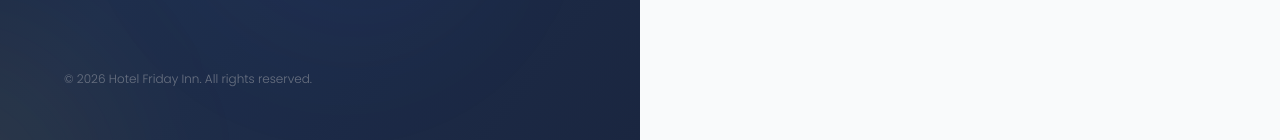
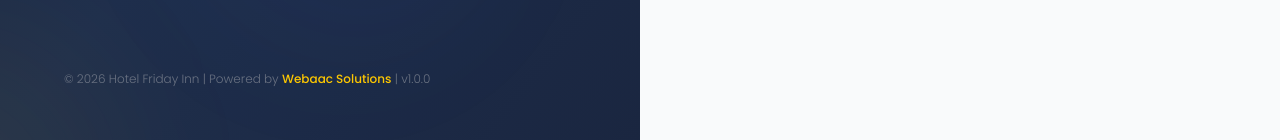
Before and after one commit to Aruneshwaran19/hotel-frontend-v2-, a React (Vite) app: page /login in a window 1280 px wide. Shown: the part 657-797 px from the top of the page. Built offline with nearby package versions, Linux system fonts and the light colour scheme; no server answers; what @react-pdf/renderer would draw is missing.

Commit message:
Added Webaac branding)

```diff
--- a/src/components/layout/Sidebar.jsx
+++ b/src/components/layout/Sidebar.jsx
@@ -131,8 +131,11 @@ export default function Sidebar({ isOpen, setIsOpen }) {
 
         <div className="shrink-0 px-6 py-3 md:py-4 border-t border-white/10">
           <div className="flex items-center justify-center">
-            <p className="text-[10px] font-semibold text-gray-500 uppercase tracking-widest">
-              © Hotel Friday Inn 2026
+            <p className="text-[10px] font-semibold text-gray-500 uppercase tracking-widest text-center leading-relaxed">
+              © 2026 Hotel Friday Inn
+              <br />
+              Powered by{" "}
+              <span className="text-yellow-400">Webaac Solutions</span> · v1.0.0
             </p>
           </div>
         </div>
--- a/src/pages/Login.jsx
+++ b/src/pages/Login.jsx
@@ -163,7 +163,11 @@ export default function Login() {
 
         <div className="relative z-10 text-xs text-gray-500">
           <p className="font-light">
-            © 2026 Hotel Friday Inn. All rights reserved.
+            © 2026 Hotel Friday Inn | Powered by{" "}
+            <span className="text-yellow-400 font-medium">
+              Webaac Solutions
+            </span>{" "}
+            | v1.0.0
           </p>
         </div>
       </div>
```
